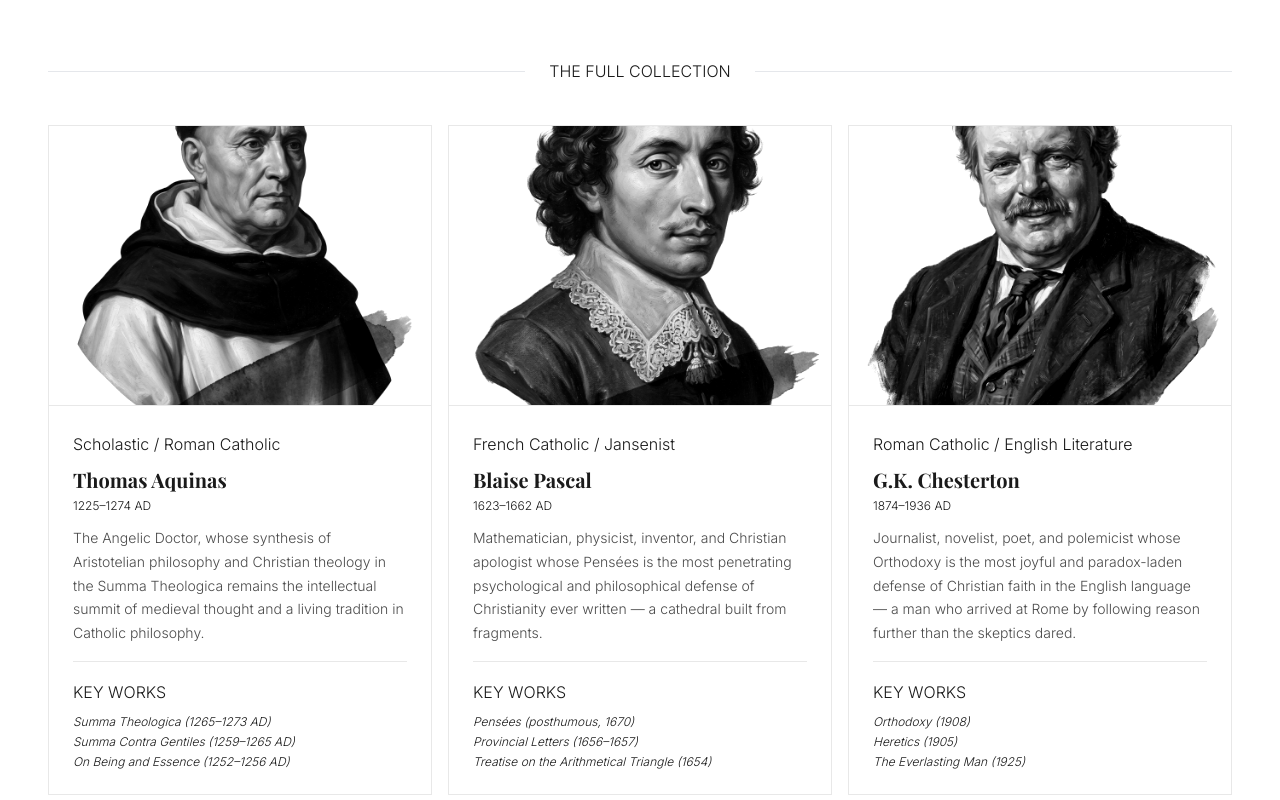
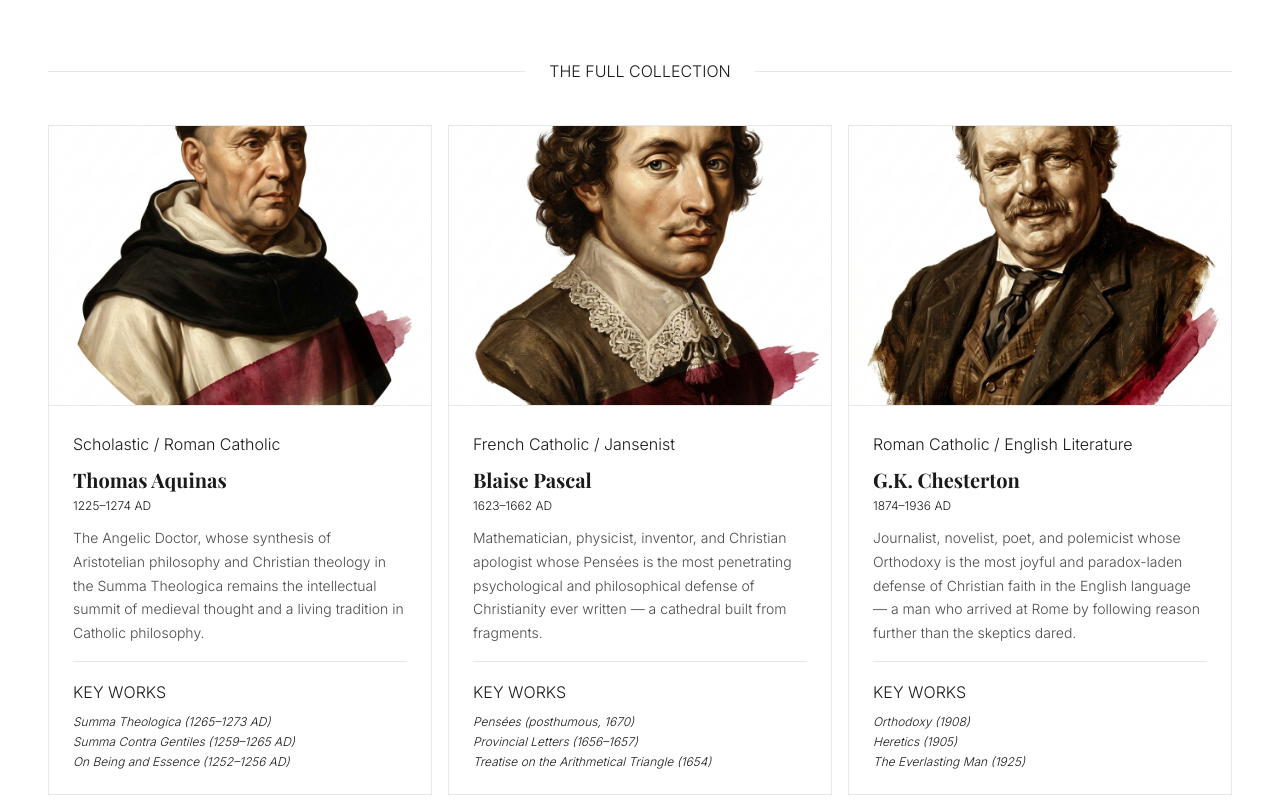
Before and after one commit to TrueDominion/artifact, a React (Vite) app: page /the-collection in a window 1280 px wide. Shown: the part 1180-1980 px from the top of the page. Built offline with nearby package versions, Linux system fonts and the light colour scheme; a web font is replaced by a local one.

Commit message:
Remove grayscale filter from ThinkerCard image
Remove grayscale filter from image in ThinkerCard component.

```diff
--- a/src/components/ui/ThinkerCard.tsx
+++ b/src/components/ui/ThinkerCard.tsx
@@ -34,7 +34,6 @@ function Portrait({ name, svgKey }: { name: string; svgKey: string }) {
       src={`/images/${svgKey}.webp`}
       alt={`Portrait of ${name}`}
       className="w-full h-full object-cover"
-      style={{ filter: 'grayscale(100%) contrast(1.05)' }}
       onError={() => setFailed(true)}
     />
   )
```
